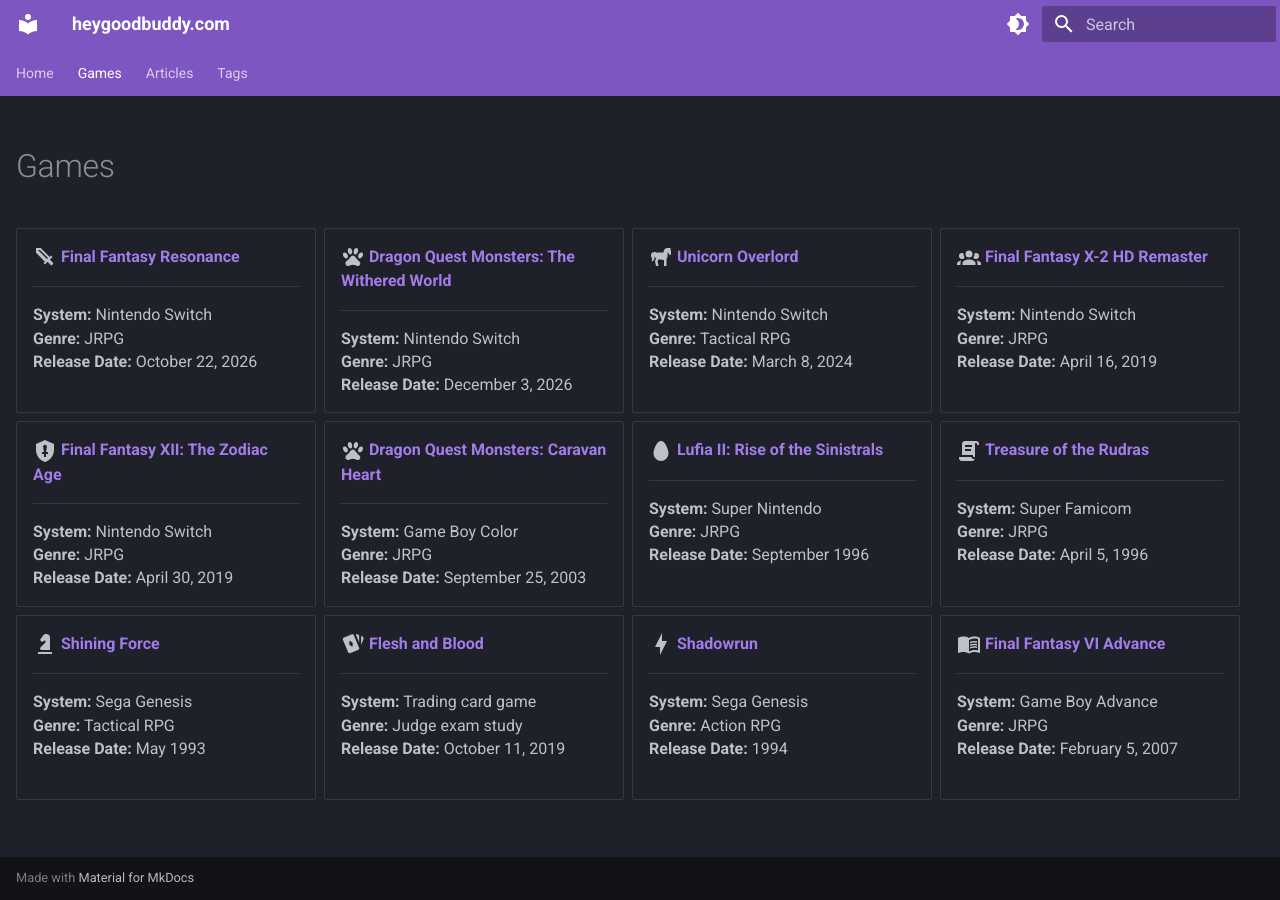
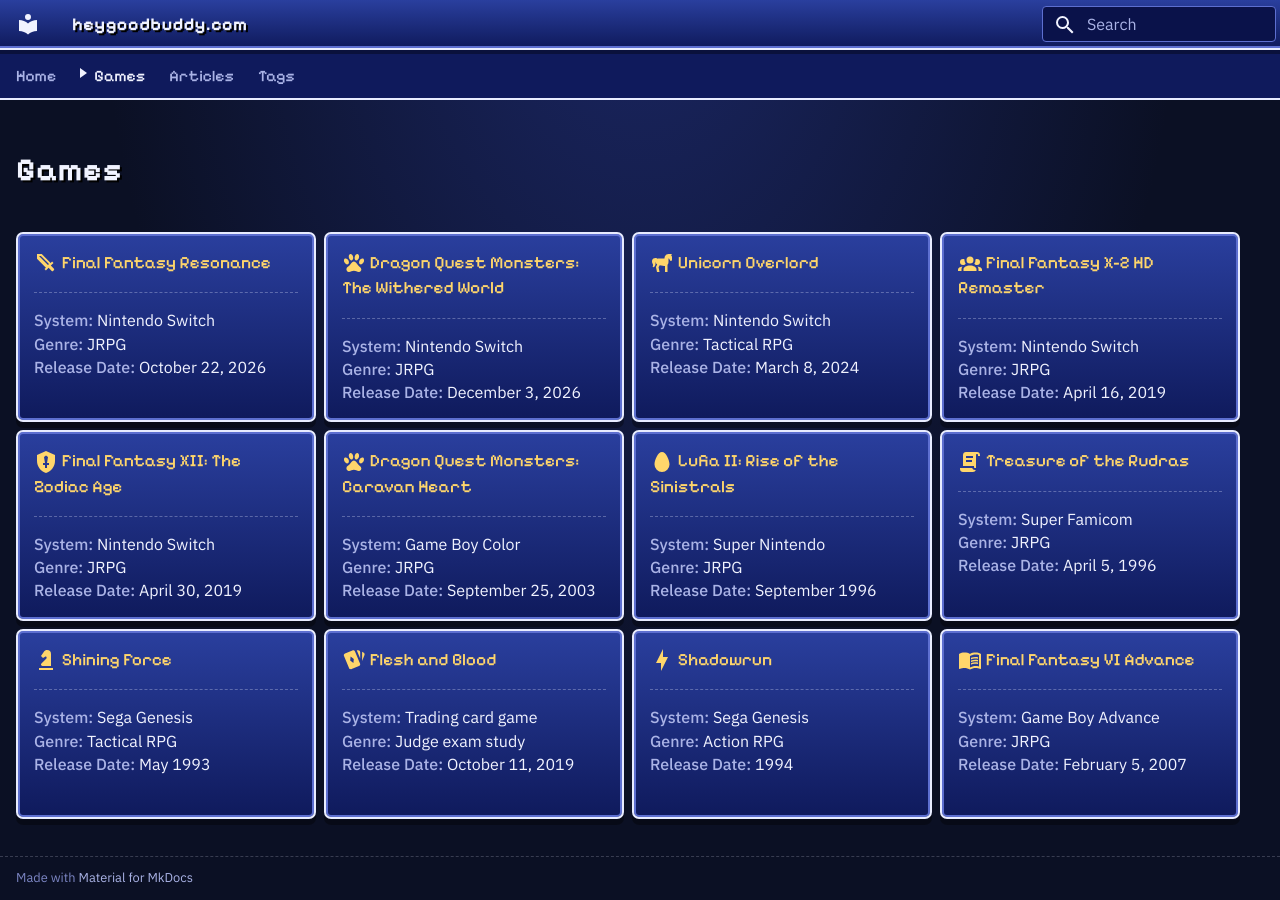
Before and after one commit to princeodd47/heygoodbuddy.com, an MkDocs documentation site: the page built from docs/games/index.md, in a window 1280 px wide. Built offline with MkDocs 1.6.1 and Material for MkDocs 9.7.7, drawn with Linux system fonts in a browser that asks for light colours.

Commit message:
Give the Games list the field guide look
Dim card labels with bright values, and let cards fill the width on phones.

Co-Authored-By: Claude Opus 5.5 <noreply@anthropic.com>

```diff
--- a/docs/stylesheets/field-guide.css
+++ b/docs/stylesheets/field-guide.css
@@ -252,9 +252,24 @@ html.fg .md-typeset .grid.cards svg {
   color: var(--fg-gold);
 }
 
+/* Card text: values bright, labels ("System:") dim, as in the field guide. */
 html.fg .md-typeset .grid.cards > ul > li > p,
 html.fg .md-typeset .grid > .card > p {
+  color: var(--fg-ink);
+}
+
+html.fg .md-typeset .grid.cards > ul > li > p strong,
+html.fg .md-typeset .grid > .card > p strong {
   color: var(--fg-ink-dim);
+  font-weight: 500;
+}
+
+/* One card per row on a phone: fill the width instead of a fixed card. */
+@media screen and (max-width: 37.5em) {
+  html.fg .md-typeset .grid.cards {
+    grid-template-columns: minmax(0, 1fr);
+    max-width: none;
+  }
 }
 
 /* ---------- Footer ---------- */
```
Also changed, not shown: docs/games/index.md (+1 -0 lines).
